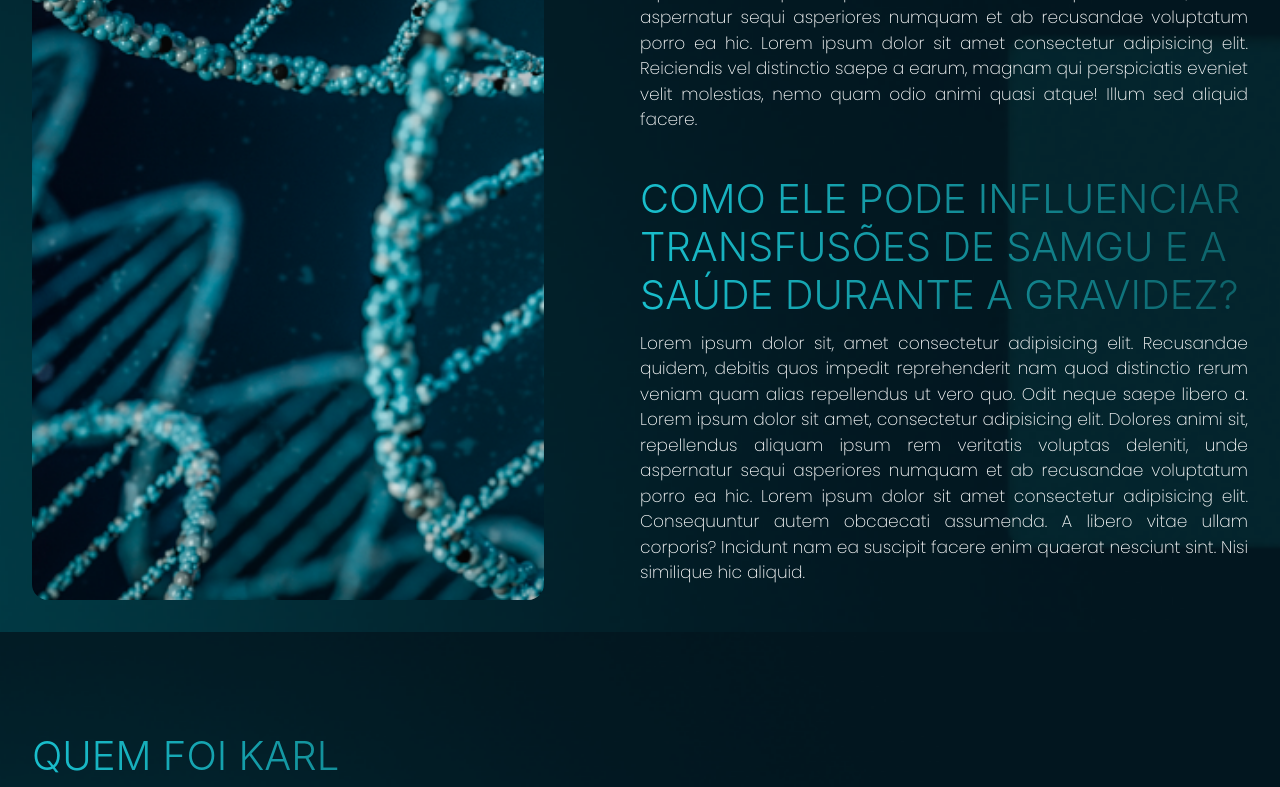
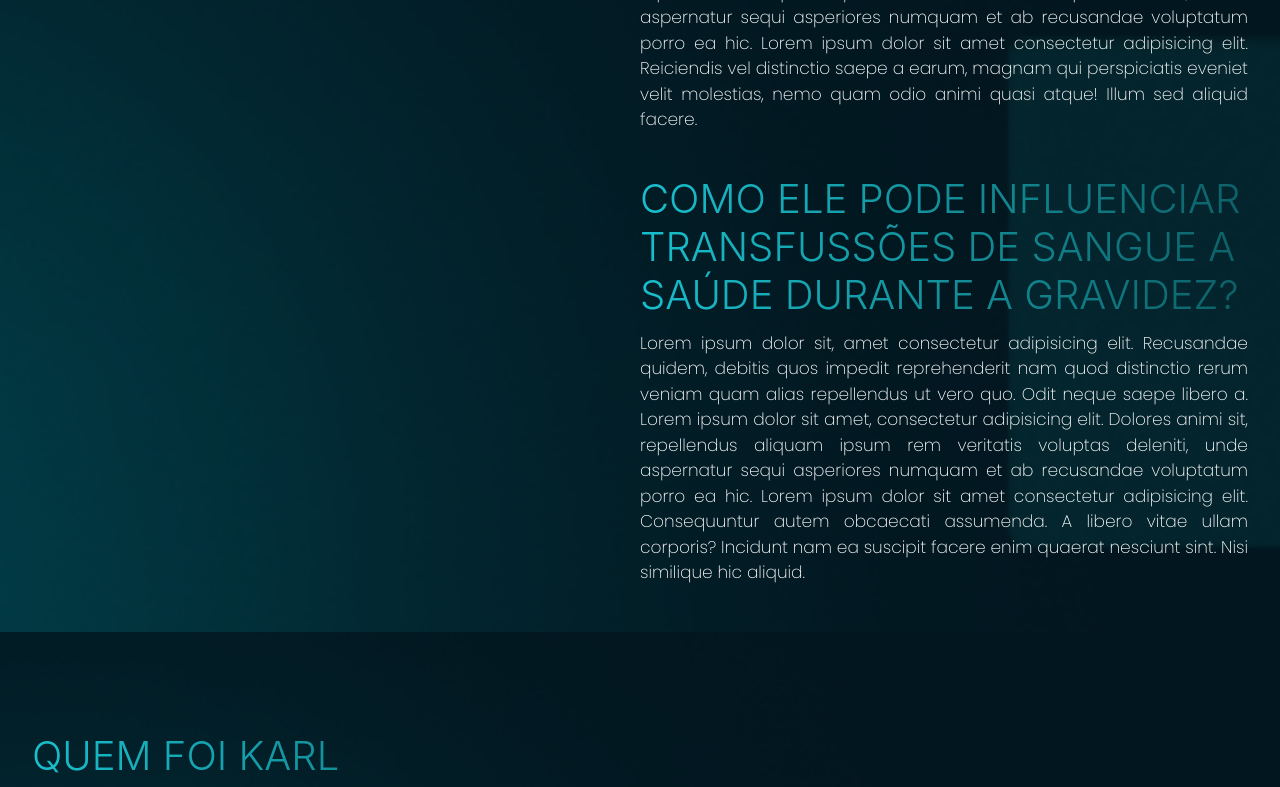
Before and after one commit to Matheus1415/Mendel, a React (Vite) app: page /FatorRh in a window 1280 px wide. Shown: the part 1513-2300 px from the top of the page. Built offline with nearby package versions, Linux system fonts and the light colour scheme.

Commit message:
Update index.jsx

```diff
--- a/src/pages/FatorRh/index.jsx
+++ b/src/pages/FatorRh/index.jsx
@@ -11,14 +11,12 @@ export const FatorRh = () => {
 
             <LayoutBaseModify
             isRowReverse
-            isImage
-            isImageSrc="../public/img/3d-representation-dna.png"
             >
                 <Heading variant="PrimaryTitle">O que é Fator Rh?</Heading>
                 <Text variant="Paragraph">Lorem ipsum dolor sit amet consectetur adipisicing elit. Consequuntur ex debitis ipsa perferendis id, totam eum eos laborum asperiores pariatur excepturi voluptas harum neque recusandae sunt ducimus corporis possimus. Ipsa. Lorem ipsum dolor sit amet consectetur adipisicing elit. Ducimus commodi alias aspernatur architecto, eveniet modi nam deleniti minima impedit atque quas illum repudiandae quisquam excepturi autem culpa dolore velit fugiat? Lorem ipsum dolor, sit amet consectetur adipisicing elit. Saepe exercitationem perferendis, sequi deserunt, nam repellendus repudiandae quae dolorum, vel reprehenderit harum fugiat odio odit asperiores nesciunt itaque accusamus molestiae accusantium?</Text>
                 <Heading variant="PrimaryTitle">Qual a sua importância na tipagem sanguíneo?</Heading>
                 <Text variant="Paragraph">Lorem ipsum dolor sit, amet consectetur adipisicing elit. Recusandae quidem, debitis quos impedit reprehenderit nam quod distinctio rerum veniam quam alias repellendus ut vero quo. Odit neque saepe libero a. Lorem ipsum dolor sit amet, consectetur adipisicing elit. Dolores animi sit, repellendus aliquam ipsum rem veritatis voluptas deleniti, unde aspernatur sequi asperiores numquam et ab recusandae voluptatum porro ea hic. Lorem ipsum dolor sit amet consectetur adipisicing elit. Reiciendis vel distinctio saepe a earum, magnam qui perspiciatis eveniet velit molestias, nemo quam odio animi quasi atque! Illum sed aliquid facere.</Text>
-                <Heading variant="PrimaryTitle">Como ele pode influenciar transfusões de samgu e a saúde durante a gravidez? </Heading>
+                <Heading variant="PrimaryTitle">Como ele pode influenciar transfussões de sangue a saúde durante a gravidez? </Heading>
                 <Text variant="Paragraph">Lorem ipsum dolor sit, amet consectetur adipisicing elit. Recusandae quidem, debitis quos impedit reprehenderit nam quod distinctio rerum veniam quam alias repellendus ut vero quo. Odit neque saepe libero a. Lorem ipsum dolor sit amet, consectetur adipisicing elit. Dolores animi sit, repellendus aliquam ipsum rem veritatis voluptas deleniti, unde aspernatur sequi asperiores numquam et ab recusandae voluptatum porro ea hic. Lorem ipsum dolor sit amet consectetur adipisicing elit. Consequuntur autem obcaecati assumenda. A libero vitae ullam corporis? Incidunt nam ea suscipit facere enim quaerat nesciunt sint. Nisi similique hic aliquid.</Text>
             </LayoutBaseModify>
             <BiographyKarlWiener />
```
